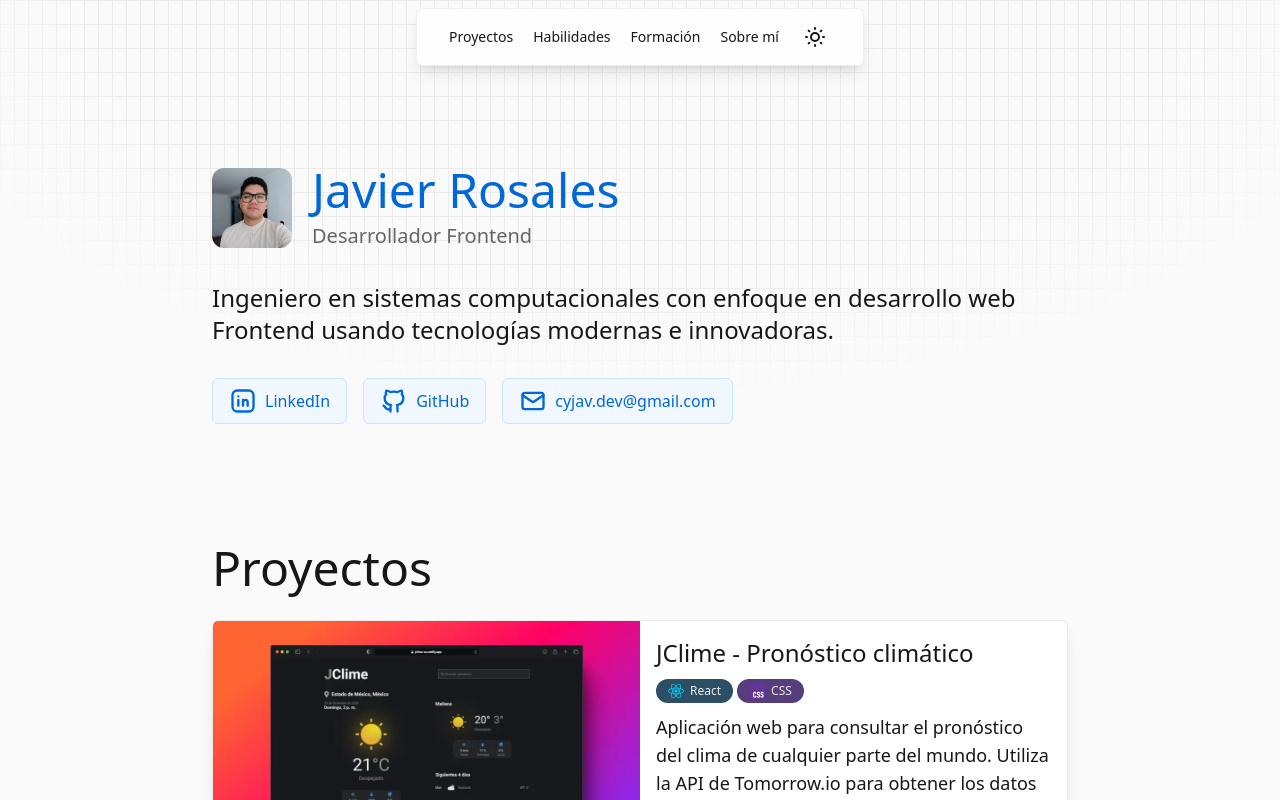
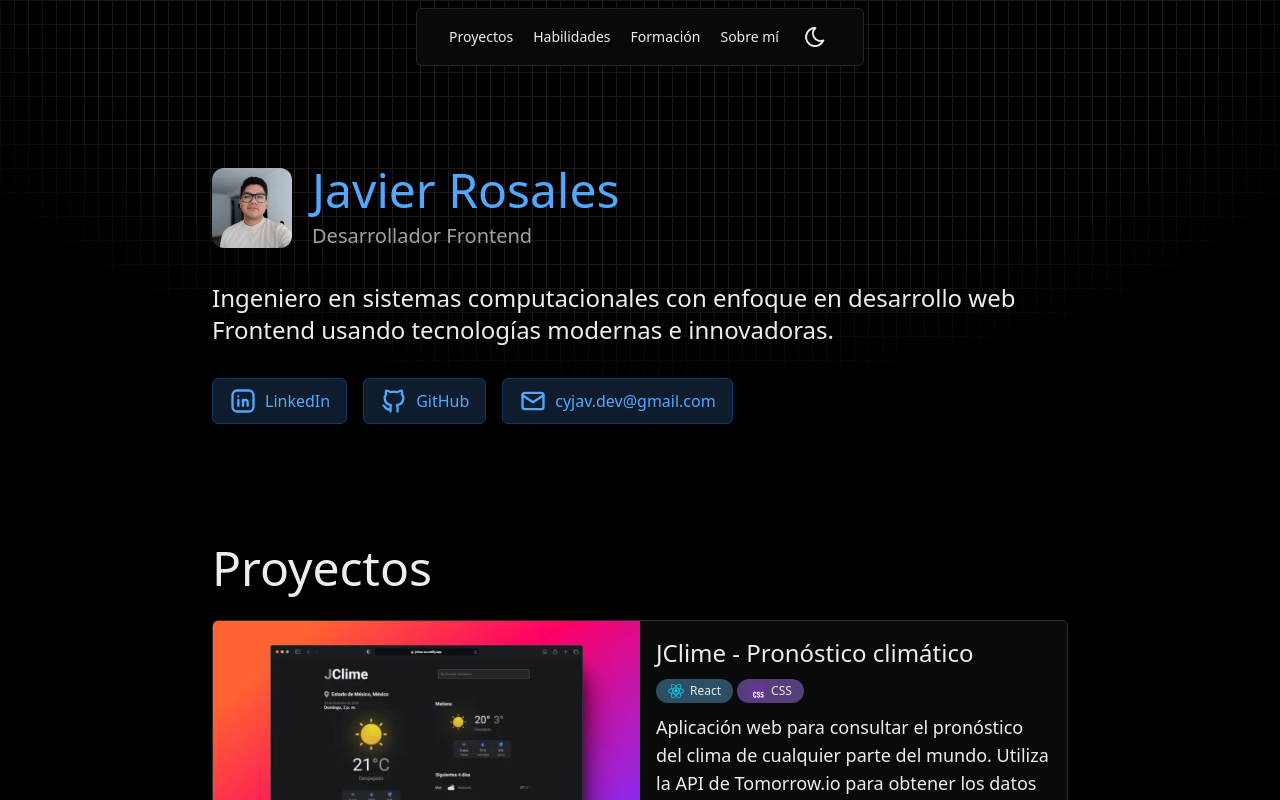
Before and after one commit to javier-rosales/portfolio, a React (Vite) app: page / in a window 1280 px wide. Shown: the top 800 px of the page. Built offline with nearby package versions, Linux system fonts and the light colour scheme.

Commit message:
Make dark theme default

```diff
--- a/src/components/ThemeSwitcher.jsx
+++ b/src/components/ThemeSwitcher.jsx
@@ -4,8 +4,7 @@ import Moon from './icons/flat/Moon'
 
 const ThemeSwitcher = () => {
   const [theme, setTheme] = useState(() =>
-    localStorage.getItem('theme') ||
-    (window.matchMedia('(prefers-color-scheme: dark)').matches ? 'dark' : 'light')
+    localStorage.getItem('theme') || 'dark'
   )
 
   useEffect(() => {
```
